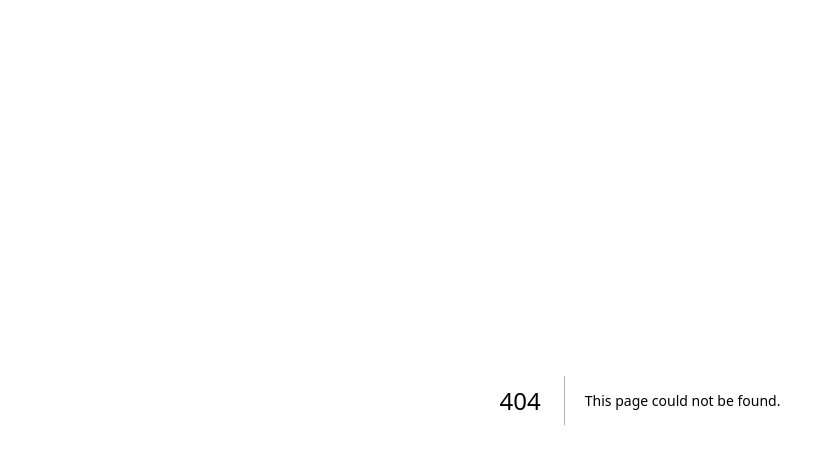
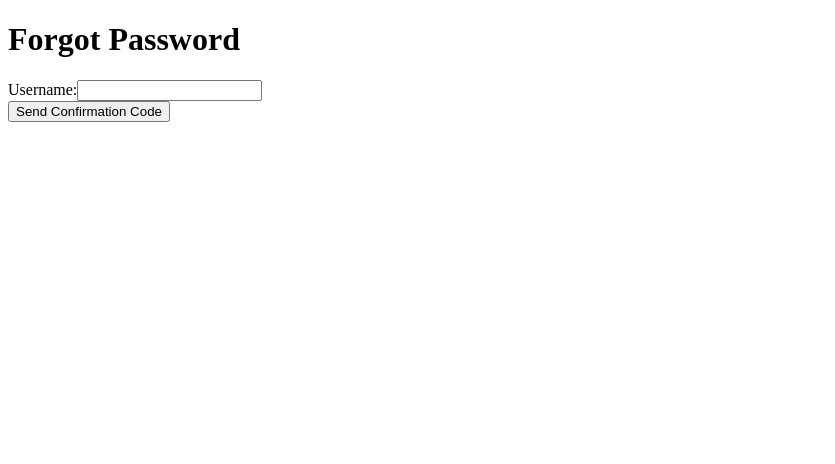
Before and after one commit to yuzuki-aritomo/cognito-front, a Next.js app: page /forgot_password in a window 1280 px wide. Before the commit this address had no page. Shown: the top 464 px of the page, without its empty margins (0-835 px from the left). Built offline with nearby package versions, Linux system fonts and the light colour scheme.

Commit message:
Add forgot password functionality for user reset

```diff
--- /dev/null
+++ b/src/api/confirmForgotPasswordApi.ts
@@ -0,0 +1,23 @@
+import axios from "axios";
+import { API_ENDPOINT } from "./config";
+
+type FormData = {
+  username: string;
+  confirmation_code: string;
+  password: string;
+};
+
+export const callConfirmForgotPasswordApi = async (
+  formData: FormData
+): Promise<void> => {
+  try {
+    // ここに実装を追加
+    const response = await axios.post(
+      `${API_ENDPOINT}/confirm_forgot_password`,
+      formData
+    );
+  } catch (error) {
+    console.error("Error:", error);
+    throw error;
+  }
+};
--- /dev/null
+++ b/src/api/forgotPasswordApi.ts
@@ -0,0 +1,16 @@
+import axios from "axios";
+import { API_ENDPOINT } from "./config";
+
+export const callForgotPasswordApi = async (formData: {
+  username: string;
+}): Promise<void> => {
+  try {
+    // ここに実装を追加
+    const response = await axios.post(`${API_ENDPOINT}/forgot_password`, {
+      username: formData.username,
+    });
+  } catch (error) {
+    console.error("Error:", error);
+    throw error;
+  }
+};
--- /dev/null
+++ b/src/pages/forgot_password/index.tsx
@@ -0,0 +1,75 @@
+import { callConfirmForgotPasswordApi } from "@/api/confirmForgotPasswordApi";
+import { callForgotPasswordApi } from "@/api/forgotPasswordApi";
+import { useRouter } from "next/router";
+import { useState } from "react";
+
+const Page = () => {
+  const router = useRouter();
+  const [username, setUsername] = useState("");
+  const [code, setCode] = useState("");
+  const [password, setPassword] = useState("");
+  const [isComplete, setIsComplete] = useState(false);
+
+  const resetPassword = async (e: { preventDefault: () => void }) => {
+    const call = async () => {
+      e.preventDefault();
+      await callForgotPasswordApi({ username });
+      setIsComplete(true);
+    };
+    call();
+  };
+
+  const confirmResetPassword = async (e: { preventDefault: () => void }) => {
+    const call = async () => {
+      e.preventDefault();
+      await callConfirmForgotPasswordApi({
+        username,
+        confirmation_code: code,
+        password,
+      });
+      router.push("/login");
+    };
+    call();
+  };
+
+  return (
+    <>
+      <h1>Forgot Password</h1>
+      {isComplete ? (
+        <form onSubmit={confirmResetPassword}>
+          <div>
+            <label>Confirmation Code:</label>
+            <input
+              type="text"
+              value={code}
+              onChange={(e) => setCode(e.target.value)}
+            />
+          </div>
+          <div>
+            <label>New Password:</label>
+            <input
+              type="password"
+              value={password}
+              onChange={(e) => setPassword(e.target.value)}
+            />
+          </div>
+          <button type="submit">Reset Password</button>
+        </form>
+      ) : (
+        <form onSubmit={resetPassword}>
+          <div>
+            <label>Username:</label>
+            <input
+              type="text"
+              value={username}
+              onChange={(e) => setUsername(e.target.value)}
+            />
+          </div>
+          <button type="submit">Send Confirmation Code</button>
+        </form>
+      )}
+    </>
+  );
+};
+
+export default Page;
--- a/src/pages/index.tsx
+++ b/src/pages/index.tsx
@@ -9,6 +9,8 @@ export default function Home() {
       <Link href="/login">Login</Link>
       <br />
       <Link href="/home">Home</Link>
+      <br />
+      <Link href="/forgot_password">Reset Password</Link>
     </>
   );
 }
```
